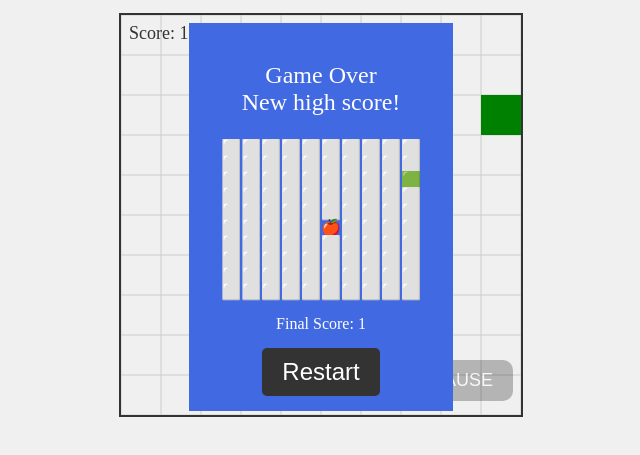
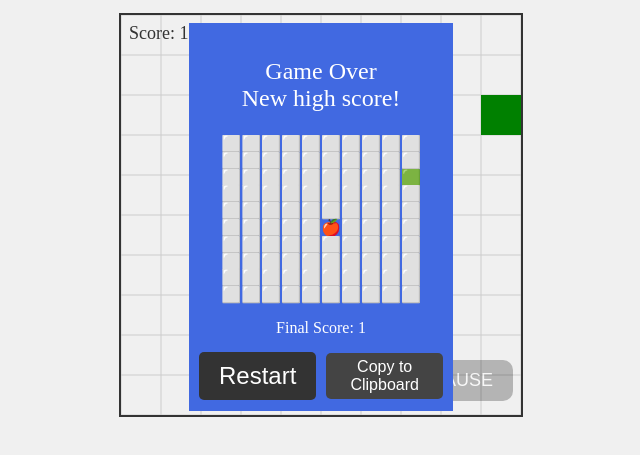
Before and after one commit to AlexLea444/js-tron, a plain HTML site: page index.html in a window 1280 px wide. Both pictures are taken after a click on the button "Start". Shown: the part 133-588 px from the top of the page, without its empty margins (319-959 px from the left). Drawn offline with Linux system fonts and the light colour scheme.

Commit message:
copy to clipboard added, working on desktop

```diff
--- a/index.html
+++ b/index.html
@@ -22,7 +22,10 @@
                     <p id="gameInfo">Ready to go?</p>
                     <p id="gridInfo">Swipe to change direction.</p>
                     <p id="finalScore">High Score: 0</p>
-                    <button id="startButton">Start Game</button>
+                    <div id="buttonContainer">
+                        <button id="startButton">Start</button>
+                        <button id="shareButton">Copy to Clipboard</button>
+                    </div>
                 </div>
             </div>
         </div>
--- a/script.js
+++ b/script.js
@@ -11,6 +11,7 @@ const gameInfo = document.getElementById('gameInfo');
 const gridInfo = document.getElementById('gridInfo');
 const finalScore = document.getElementById('finalScore');
 const startButton = document.getElementById('startButton');
+const shareButton = document.getElementById('shareButton');
 
 // Constants for grid size and dimensions
 const gridSize = 40; // Size of each grid cell
@@ -96,6 +97,7 @@ function updateGameState(newState) {
     switch (newState) {
         case GAME_STATE_START:
             infoOverlay.style.display = "flex";
+            shareButton.style.display = "none";
             gameInfo.innerHTML = "Ready to go?";
             gridInfo.innerHTML = "Swipe to change direction.";
             finalScore.textContent = `High Score: ${highscore}`;
@@ -131,6 +133,7 @@ function updateGameState(newState) {
             }
             gridInfo.innerHTML = gridToHTML();
             finalScore.textContent = `Final Score: ${score()}`;
+            shareButton.style.display = "inline-block";
             startButton.textContent = "Restart";
 
             break;
@@ -352,10 +355,7 @@ window.addEventListener('touchstart', (event) => {
     } else {
         pauseDetectionState = PAUSE_DETECTION_NOT_WAITING;
     }
-    /*if (!isInBounds(touchStartX, touchStartY, pauseButtonBounds)) {
-        pauseDetectionState = PAUSE_DETECTION_NOT_WAITING;
-    }*/
-});
+}, { passive: false });
 
 window.addEventListener('touchend', (event) => {
     event.preventDefault();
@@ -403,16 +403,6 @@ pauseButton.addEventListener('click', function() {
     togglePause();
 });
 
-/*pauseButton.addEventListener('touchstart', function() {
-    pauseDetectionState = PAUSE_DETECTION_WAITING;
-});
-
-pauseButton.addEventListener('touchend', function() {
-    if (pauseDetectionState === PAUSE_DETECTION_WAITING) {
-        togglePause();
-    }
-});*/
-
 startButton.addEventListener('click', function() {
     if (gameState === GAME_STATE_GAME_OVER) {
         resetGame();
@@ -426,3 +416,29 @@ startButton.addEventListener('touchend', function() {
     }
     updateGameState(GAME_STATE_RUNNING);
 });
+
+shareButton.addEventListener('click', function() {
+    if (gameState === GAME_STATE_GAME_OVER) {
+        const copyText = gridToHTML().replaceAll('<br>', '\n')
+                                     .replaceAll('&#129001;',"🟩")
+                                     .replaceAll('&#11036;', "⬜")
+                                     .replaceAll('&#127822;', "🍎")
+                                     .concat(`\nscore: ${score()}`);
+        console.log(copyText);
+
+        navigator.clipboard.writeText(copyText);
+
+        alert("Copied score to clipboard!")
+    }
+});
+
+shareButton.addEventListener('touchend', function() {
+    if (gameState === GAME_STATE_GAME_OVER) {
+        const copyText = gridToHTML().replace('<br>', '\n') + `\nscore: ${score()}`;
+        console.log(copyText);
+
+        navigator.clipboard.writeText(copyText);
+
+        alert("Copied score to clipboard!")
+    }
+});
--- a/styles.css
+++ b/styles.css
@@ -105,12 +105,22 @@ h1 {
     font-size: 16px;
     padding: 0;
     margin: 0;
-    line-height: 1;
+    line-height: 1.05;
 }
 
 #finalScore {
     font-size: 16px;
     line-height: 1;
+}
+
+#buttonContainer {
+    display: flex;
+    justify-content: center;
+    align-items: center;
+    gap: 10px;
+    margin-top: 10px;
+    margin-left: 10px;
+    margin-right: 10px;
 }
 
 #startButton {
@@ -126,3 +136,18 @@ h1 {
 #startButton:hover {
     background-color: #555;
 }
+
+#shareButton {
+    background-color: #444;
+    color: white;
+    padding: 5px 10px;
+    border: none;
+    border-radius: 5px;
+    font-size: 16px;
+    cursor: pointer;
+    display: none;
+}
+
+#startButton:hover {
+    background-color: #666;
+}
```
